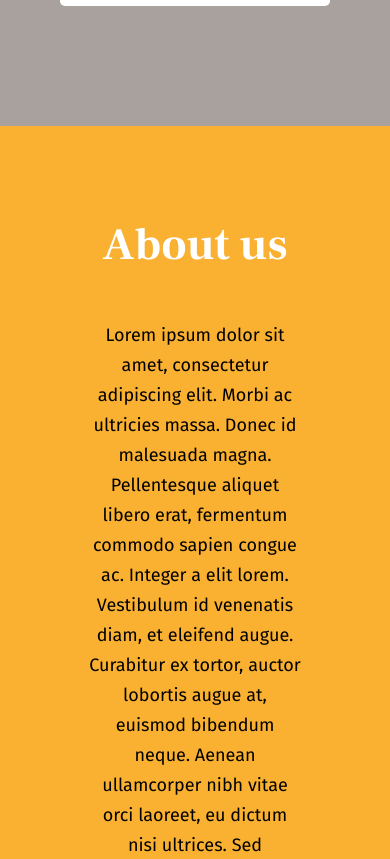
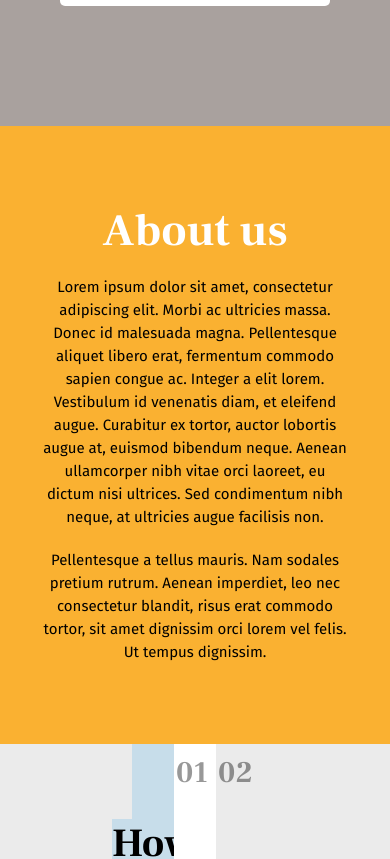
Before and after one commit to CarinWood/insurance-project, a React (Vite) app: page / in a window 390 px wide. Shown: the part 2980-3839 px from the top of the page. Built offline with nearby package versions, Linux system fonts and the light colour scheme.

Commit message:
about responsive css done

```diff
--- a/src/components/about/about.css
+++ b/src/components/about/about.css
@@ -20,3 +20,23 @@
     line-height: 30px;
     text-align: center;
 }
+
+@media screen and (max-width: 888px) {
+    .about {
+        height: auto;
+        justify-content: flex-start;
+        padding-bottom: 80px;
+    }
+
+    .about h1 {
+        margin-top: 80px;
+    }
+
+    .about p {
+        margin-top: 20px;
+        width: 80%;
+        font-size: 15px;
+        line-height: 23px;
+        text-align: center;
+    }
+}
```
